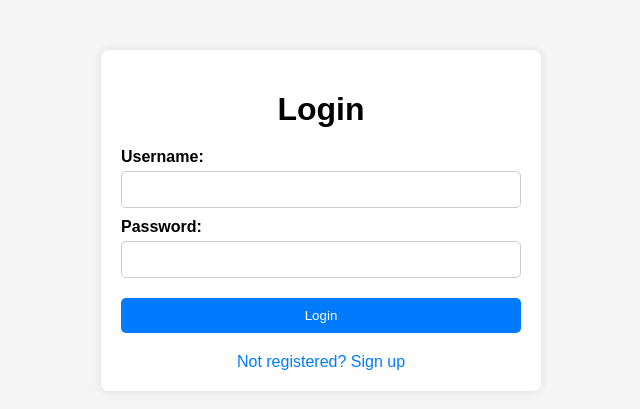
After one commit to Aniket2428/cloud_storage_app, a Flask app: template templates/login.html in a window 1280 px wide. The commit adds this page. Shown: the top 409 px of the page, without its empty margins (319-959 px from the left). Run offline with Flask 3, Linux system fonts and the light colour scheme; the template is opened without the code that fills it, so the values that code supplies are empty; some libraries are stand-ins or nearby versions.

Commit message:
Added new routing and files

```diff
--- a/app.py
+++ b/app.py
@@ -1,8 +1,11 @@
-from flask import Flask, render_template, request, redirect, url_for, send_file, jsonify
+from flask import Flask, render_template, request, redirect, url_for, send_file, jsonify, flash, session
 from urllib.parse import quote
 import os
+from werkzeug.security import generate_password_hash, check_password_hash
 from werkzeug.utils import secure_filename
 from azure.storage.blob import BlobServiceClient
+
+from mongo import mongo, init_mongo
 
 app = Flask(__name__)
 
@@ -13,24 +16,50 @@ account_key = 'HNTkshHozHqfSYh7nqoK9M+vH+q3lvg5SySlQz2SkDCnwSVXghKWpHs6GSfHbJEAq
 # Initialize the Azure Blob Storage client
 connection_string = f"DefaultEndpointsProtocol=https;AccountName={account_name};AccountKey={account_key};EndpointSuffix=core.windows.net"
 blob_service_client = BlobServiceClient.from_connection_string(connection_string)
+mongo_uri = "mongodb+srv://storage:Abhey123@cluster0.i4dedvi.mongodb.net/database"
+
+upload_message = ""
+
+app.config["MONGO_URI"] = mongo_uri
+app.config['SECRET_KEY'] = os.urandom(24)
+
+init_mongo(app)
 
 
+# Define a route for the root URL
 @app.route('/')
 def index():
+    return render_template('signup.html')  # Redirect to signup page when accessing root URL
+
+
+@app.route('/homepage')
+def homepage():
+    if not session.get('logged_in'):
+        flash('Please log in to access this page.', 'error')
+        return redirect(url_for('login'))
+
     containers = list_containers()
     print(containers)
-    return render_template('containers.html', containers=containers)
+    return render_template('containers.html', containers=containers, username=session.get('username'))
 
 
 @app.route('/<path:container_name>')
 def list_container_files(container_name):
+    if not session.get('logged_in'):
+        flash('Please log in to access this page.', 'error')
+        return redirect(url_for('login'))
+
     files = list_files(container_name)
     print(files)
-    return render_template('index.html', files=files, container_name=container_name)
+    return render_template('index.html', files=files, container_name=container_name, message=upload_message)
 
 
 @app.route('/<path:container_name>/upload', methods=['POST'])
 def upload_file(container_name):
+    if not session.get('logged_in'):
+        flash('Please log in to access this page.', 'error')
+        return redirect(url_for('login'))
+
     if 'file' not in request.files:
         return redirect(request.url)
 
@@ -41,12 +70,18 @@ def upload_file(container_name):
 
     azure_blob_name = secure_filename(file.filename)
     upload_file_to_azure(file, container_name, azure_blob_name)
-
-    return redirect(request.referrer)
+    files = list_files(container_name)
+    print(files)
+    upload_message = "Uploaded Successfully."
+    return render_template('index.html', files=files, container_name=container_name, message=upload_message)
 
 
 @app.route('/<path:container_name>/download/<file_name>')
 def download_file(container_name, file_name):
+    if not session.get('logged_in'):
+        flash('Please log in to access this page.', 'error')
+        return redirect(url_for('login'))
+
     local_file_path = os.path.join('temp', quote(file_name))
     download_file_from_azure(file_name, container_name, local_file_path)
     # download_file_from_azure(file_name, container_name, local_file_path)
@@ -55,13 +90,24 @@ def download_file(container_name, file_name):
 
 @app.route('/<path:container_name>/delete/<file_name>')
 def delete_file(container_name, file_name):
+    if not session.get('logged_in'):
+        flash('Please log in to access this page.', 'error')
+        return redirect(url_for('login'))
+
     # local_file_path = os.path.join('temp', quote(file_name))
     delete_blob_from_azure(container_name, file_name, connection_string)
-    return redirect(request.referrer)
+    files = list_files(container_name)
+    print(files)
+    upload_message = "Deleted Successfully."
+    return render_template('index.html', files=files, container_name=container_name, message=upload_message)
 
 
 @app.route('/create_container', methods=['POST'])
 def create_blob_container():
+    if not session.get('logged_in'):
+        flash('Please log in to access this page.', 'error')
+        return redirect(url_for('login'))
+
     container_name = request.form['containerName']
     print(container_name)
     if not container_name:
@@ -78,14 +124,105 @@ def create_blob_container():
         return f'Error creating container: {str(e)}', 500
 
 
+@app.route('/delete_container/<path:container_name>', methods=['GET'])
+def delete_container(container_name):
+    if not session.get('logged_in'):
+        flash('Please log in to access this page.', 'error')
+        return redirect(url_for('login'))
+
+    try:
+        # Azure Blob Storage connection string
+        # Create BlobServiceClient using connection string
+        blob_service_client = BlobServiceClient.from_connection_string(connection_string)
+
+        # Delete the container
+        blob_service_client.delete_container(container_name)
+
+        return redirect(request.referrer)
+    except Exception as e:
+        return f"Error occurred: {e}"
+
+
 # Route to list all containers
 @app.route('/list_containers', methods=['GET'])
 def list_blob_containers():
+    if not session.get('logged_in'):
+        flash('Please log in to access this page.', 'error')
+        return redirect(url_for('login'))
+
     try:
         containers = list_containers()
         return jsonify(containers), 200
     except Exception as e:
         return f'Error listing containers: {str(e)}', 500
+
+
+@app.route('/signup', methods=['POST', 'GET'])
+def signup():
+    if request.method == 'POST':
+        username = request.form.get('username')
+        email = request.form.get('email')
+        password = request.form.get('password')
+        confirm_password = request.form.get('confirm_password')
+
+        # Validate password and confirm password
+        if password != confirm_password:
+            flash('Passwords do not match. Please try again.', 'error')
+            return redirect(url_for('signup'))
+
+        # Check if username or email already exists
+        existing_user = mongo.db.users.find_one({'$or': [{'username': username}, {'email': email}]})
+        if existing_user:
+            flash('Username or email already exists. Please choose different ones.', 'error')
+            return redirect(url_for('signup'))
+
+        # Hash the password
+        hashed_password = generate_password_hash(password)
+
+        # Store user data in the database
+        try:
+            mongo.db.users.insert_one({'username': username, 'email': email, 'password': hashed_password})
+            flash('Account created successfully. You can now log in.', 'success')
+            return redirect(url_for('login'))
+        except Exception as e:
+            flash('An error occurred while creating your account. Please try again later.', 'error')
+            app.logger.error(f"Error creating user: {e}")
+
+    return render_template('signup.html')
+
+
+@app.route('/login', methods=['GET', 'POST'])
+def login():
+    if request.method == 'POST':
+        username = request.form.get('username')
+        password = request.form.get('password')
+
+        # Check if username exists in the database
+        user = mongo.db.users.find_one({'username': username})
+        if not user:
+            flash('No user found with this username. Please sign up first.', 'error')
+            return redirect(url_for('login'))
+
+        # Validate password
+        if not check_password_hash(user['password'], password):
+            flash('Invalid password. Please try again.', 'error')
+            return redirect(url_for('login'))
+
+        # Login successful
+        session['logged_in'] = True
+        session['username'] = username  # Optionally store username in session
+        flash('Login successful!', 'success')
+        return redirect(url_for('homepage'))
+
+    return render_template('login.html')
+
+
+@app.route('/logout', methods=['GET', 'POST'])
+def logout():
+    session.pop('logged_in', None)
+    session.pop('username', None)  # Clear username from session if stored
+    flash('You have been logged out.', 'info')
+    return redirect(url_for('login'))
 
 
 # def refreshScreen(container_name):
@@ -109,15 +246,22 @@ def create_container(container_name):
 
 # Function to list all containers in Azure Blob Storage
 def list_containers():
+    if not session.get('logged_in'):
+        flash('Please log in to access this page.', 'error')
+        return redirect(url_for('login'))
+
     blob_service_client = BlobServiceClient.from_connection_string(connection_string)
     containers = blob_service_client.list_containers()
     return [container.name for container in containers]
 
 
 def upload_file_to_azure(file, container_name, azure_blob_name):
+    if not session.get('logged_in'):
+        flash('Please log in to access this page.', 'error')
+        return redirect(url_for('login'))
+
     container_client = blob_service_client.get_container_client(container_name)
     blob_client = container_client.get_blob_client(azure_blob_name)
-
     try:
         blob_client.upload_blob(file)
     except Exception as e:
--- /dev/null
+++ b/mongo.py
@@ -0,0 +1,37 @@
+from flask_pymongo import PyMongo
+
+# mongo_uri = "mongodb+srv://storageapp:Abhey123@cluster0.4xp0q36.mongodb.net/database"
+mongo_uri = "mongodb+srv://storage:Abhey123@cluster0.i4dedvi.mongodb.net/database"
+
+mongo = PyMongo()
+
+
+def init_mongo(app):
+    mongo.init_app(app)
+
+# def test_mongodb_connection(uri):
+#     try:
+#         # Connect to the MongoDB cluster
+#         client = MongoClient(uri)
+#
+#         # Access a test database
+#         db = client.test
+#
+#         # Print the list of collections in the test database
+#         print("Collections in the test database:")
+#         print(db.list_collection_names())
+#
+#         # Close the connection
+#         client.close()
+#
+#         return True
+#     except Exception as e:
+#         print("Error connecting to MongoDB:", e)
+#         return False
+#
+#
+# # Test the MongoDB connection
+# if test_mongodb_connection(mongo_uri):
+#     print("MongoDB connection test successful!")
+# else:
+#     print("MongoDB connection test failed!")
--- /dev/null
+++ b/static/styles.css
@@ -0,0 +1,73 @@
+
+body {
+    font-family: Arial, sans-serif;
+    background-color: #f5f5f5;
+    margin: 0;
+    padding: 0;
+}
+
+.container {
+    max-width: 400px;
+    margin: 50px auto;
+    padding: 20px;
+    background-color: #fff;
+    border-radius: 8px;
+    box-shadow: 0 0 10px rgba(0, 0, 0, 0.1);
+}
+
+h1 {
+    text-align: center;
+    margin-bottom: 20px;
+}
+
+form {
+    display: flex;
+    flex-direction: column;
+}
+
+label {
+    font-weight: bold;
+    margin-bottom: 5px;
+}
+
+input[type="text"],
+input[type="email"],
+input[type="password"] {
+    padding: 10px;
+    margin-bottom: 10px;
+    border-radius: 5px;
+    border: 1px solid #ccc;
+}
+
+button[type="submit"] {
+    padding: 10px 20px;
+    margin-top: 10px;
+    margin-bottom: 20px; /* Added margin-bottom */
+    border: none;
+    background-color: #007bff;
+    color: #fff;
+    border-radius: 5px;
+    cursor: pointer;
+}
+
+button[type="submit"]:hover {
+    background-color: #0056b3;
+}
+
+a {
+    text-decoration: none;
+    color: #007bff;
+}
+
+a:hover {
+    text-decoration: underline;
+}
+
+.element {
+  max-width: fit-content;
+  margin-inline: auto;
+}
+
+.danger {
+    color: #ff3333;
+}
--- /dev/null
+++ b/templates/login.html
@@ -0,0 +1,35 @@
+<!DOCTYPE html>
+<html lang="en">
+<head>
+    <meta charset="UTF-8">
+    <meta name="viewport" content="width=device-width, initial-scale=1.0">
+    <title>User Login</title>
+
+    <link rel="stylesheet" href="{{ url_for('static', filename='styles.css') }}">
+
+</head>
+<body>
+<div class="container">
+    <h1>Login</h1>
+    <!-- Display flash messages -->
+    {% with messages = get_flashed_messages(with_categories=true) %}
+    {% if messages %}
+    {% for category, message in messages %}
+    <div class="alert alert-{{ category }} element danger">{{ message }}</div>
+    {% endfor %}
+    {% endif %}
+    {% endwith %}
+
+    <form action="" method="post">
+        <label for="username">Username:</label>
+        <input type="text" id="username" name="username" required>
+        <label for="password">Password:</label>
+        <input type="password" id="password" name="password" required>
+        <button type="submit">Login</button>
+    </form>
+     <div class="element">
+        <a href="{{ url_for('signup') }}">Not registered? Sign up</a>
+    </div>
+</div>
+</body>
+</html>
```
Also changed, not shown: templates/containers.html (+32 -13 lines), templates/index.html (+34 -2 lines), templates/signup.html (added, +32 -0 lines), templates/test.html (+38 -7 lines), cloud_storage_icon.png (added).
